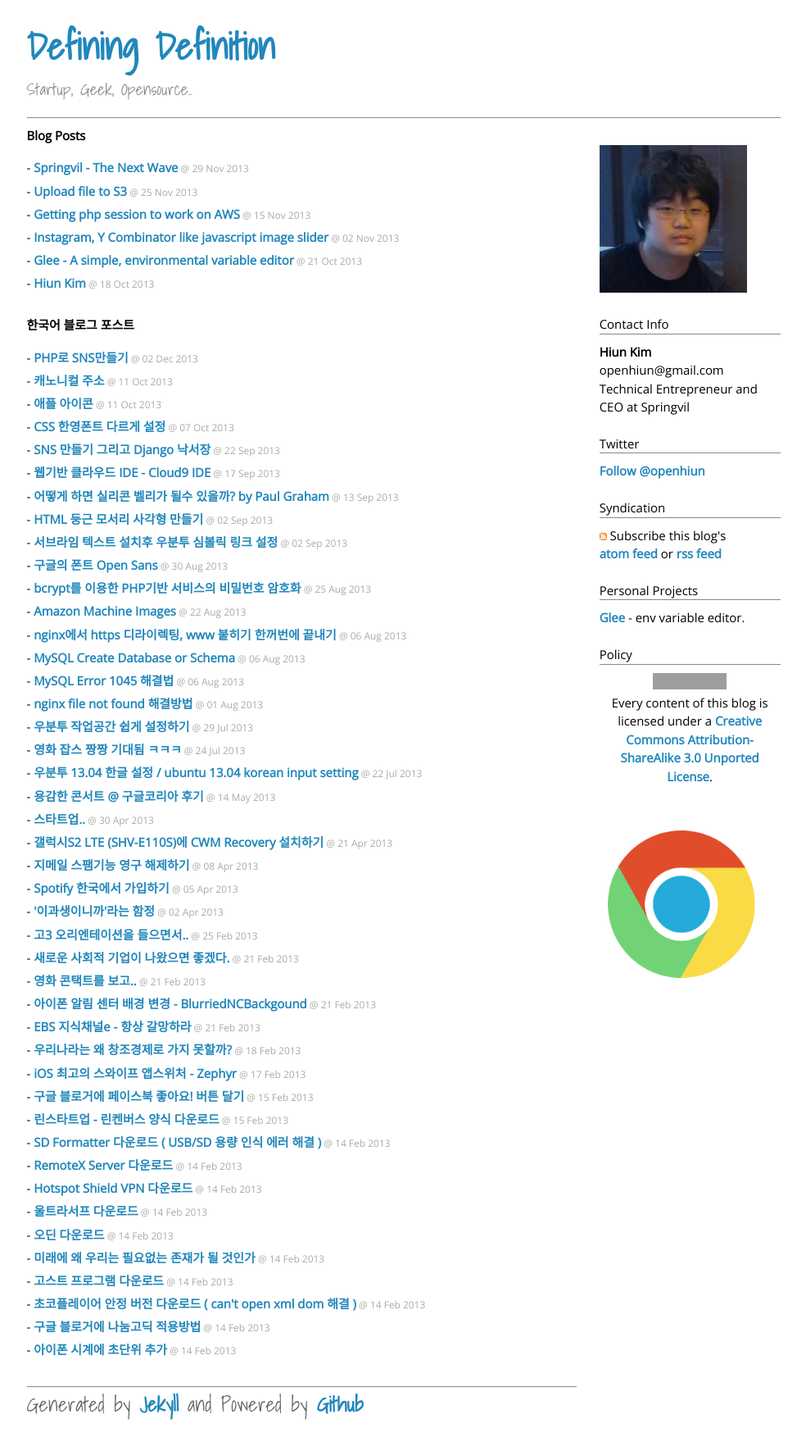
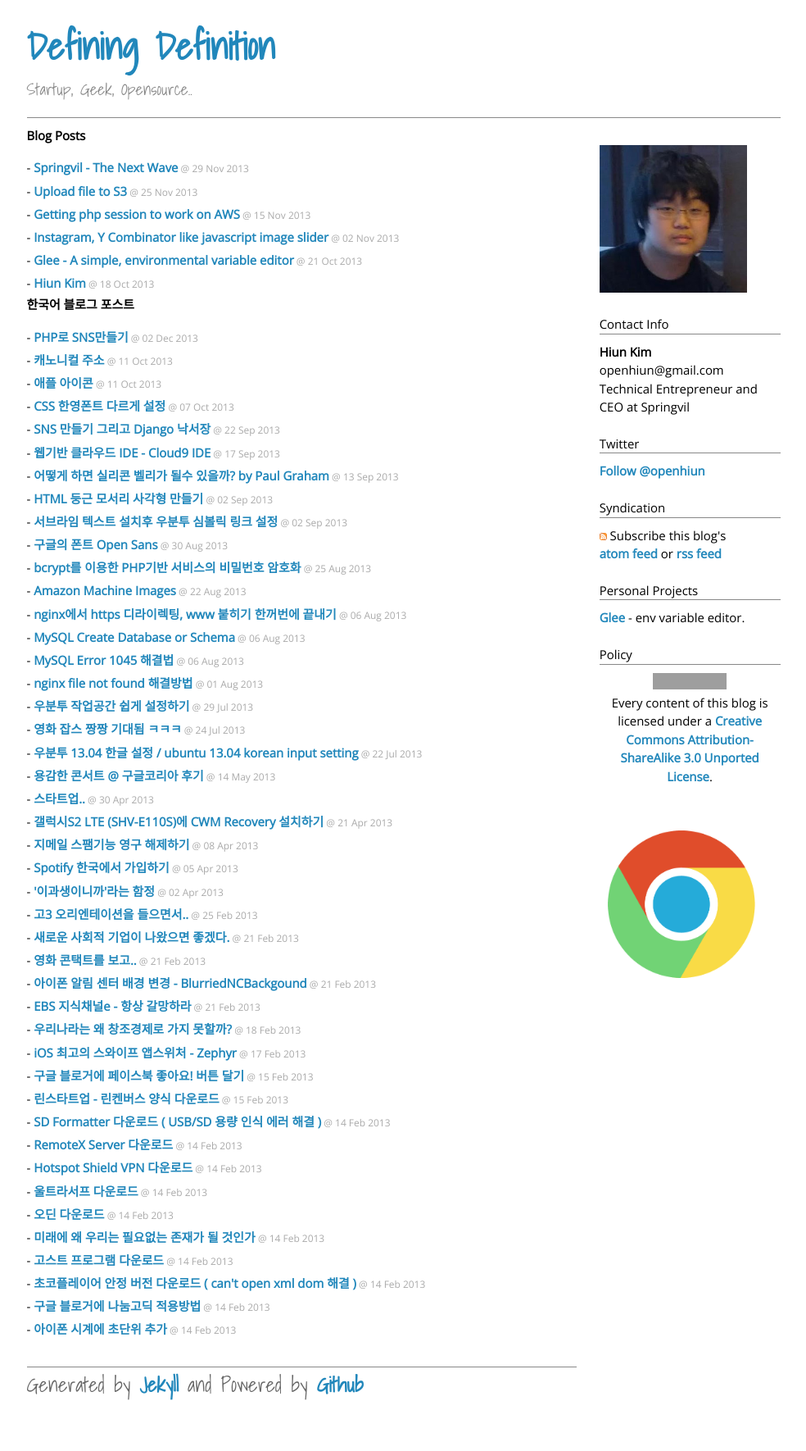
Before and after one commit to Gorski4123/openhiun.github.com, a Jekyll site: the page built from index.html, in a window 1280 px wide. Shown: the whole page at 82% size, without its empty margins (160-1144 px from the left). Built offline with Jekyll 4.4.1, drawn with Linux system fonts in a browser that asks for light colours; Markdown is read by kramdown in place of the engine named in the settings; comment, search, counter and statistics services are not loaded; after the commit the page ends 1745 px from its top, so only the background shows below that; grey boxes are pictures that could not be loaded.

Commit message:
Update index.html

```diff
--- a/index.html
+++ b/index.html
@@ -11,10 +11,7 @@
       <li>- <a href="{{ post.url }}">{{ post.title }}</a><span id="post-date"> &#64; {{ post.date | date_to_string }}</span></li>
      {% endif %}
     {% endfor %}
-  </ul>
-  <div style="margin-top: -5px;"></div>
   <h1>한국어 블로그 포스트</h1>
-  <ul class="posts">
     {% for post in site.posts %}
      {% if post.categories contains 'k' %}
       <li>- <a href="{{ post.url }}">{{ post.title }}</a><span id="post-date"> &#64; {{ post.date | date_to_string }}</span></li>
```
